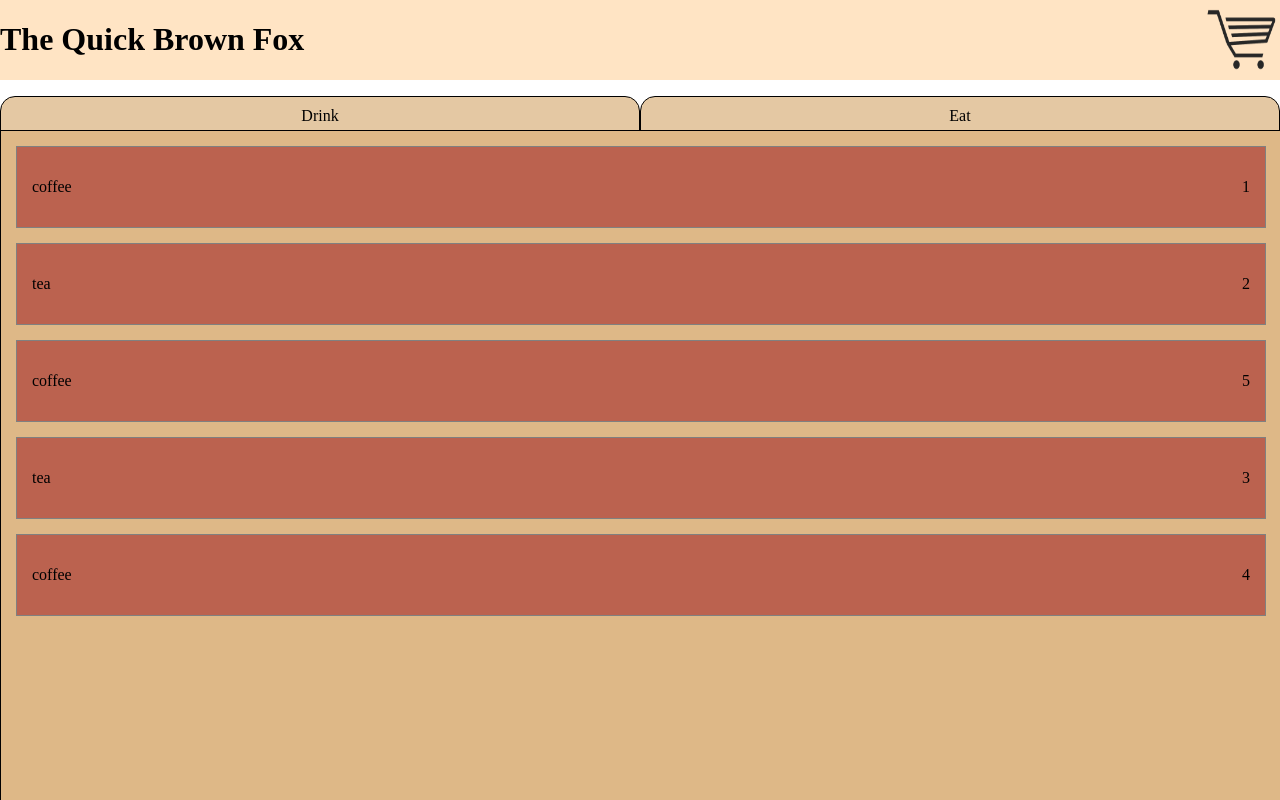
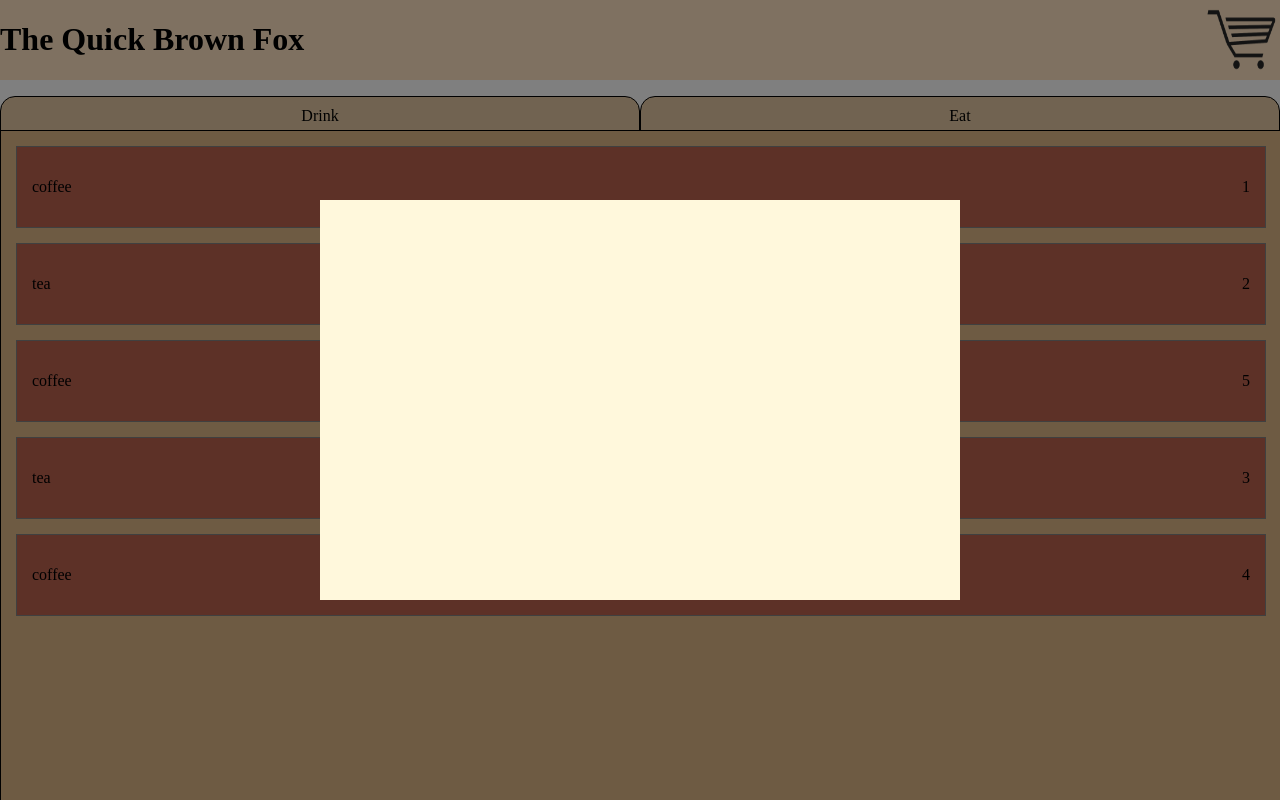
Before and after one commit to RotFarmer/Quick-Brown-Fox, a plain HTML site: page index.html in a window 1280 px wide. Both pictures are taken after a click on the picture 1242 px from the left and 37 px from the top of the page. Shown: the top 800 px of the page. Drawn offline with Linux system fonts and the light colour scheme.

Commit message:
adding pop up

```diff
--- a/index.html
+++ b/index.html
@@ -7,6 +7,7 @@
     <link href="style.css" rel="stylesheet" />
   </head>
   <body>
+    <div class="whole-page">
       <header class="nav-bits">
         <h1>The Quick Brown Fox</h1>
         <img src="/assets/cart.png" alt="cart" class="cart" />
@@ -19,6 +20,7 @@
         <div class="eat-menu"></div>
         <div class="drink-menu"></div>
       </div>
+    </div>
     <script src="script.js"></script>
   </body>
 </html>
--- a/script.js
+++ b/script.js
@@ -39,7 +39,7 @@ let cart = document.querySelector(".cart");
 let drinkMenu = document.querySelector(".drink-menu");
 let eatMenu = document.querySelector(".eat-menu");
 let menu = document.querySelector(".menu");
-let body = document.body
+let wholePage = document.querySelector(".whole-page")
 
 const drinkMenuOnLoad = () => {
   drinkMenu.classList.add("top");
@@ -106,14 +106,11 @@ menu.addEventListener("click", (e) => {
   }
 });
 
-const showCart = () => {
   cart.addEventListener("click", () =>{
     let billContainer = document.createElement("div");
     billContainer.classList.add("bill-container");
-    body.append(billContainer);
+    wholePage.append(billContainer);
     let bill = document.createElement("div");
     bill.classList.add("bill");
-    body.append(bill)
+    wholePage.append(bill)
   });
-};
-showCart();
--- a/style.css
+++ b/style.css
@@ -66,13 +66,22 @@ body {
   }
 
 .bill-container{
-    background-color: (0, 0, 0, 0.5);
+    background-color: rgba(0, 0, 0, 0.5);
     position: absolute;
-    height: 100%;
+    height: 100vh;
     width: 100%;
-
+    z-index: 2;
+    top:0;
 }
 
 .bill{
-
+    position: absolute;
+height: 50%;
+width: 50%;
+background-color: cornsilk;
+z-index: 3;
+left:25%;
+top: 50%;
+transform:translateX(-50%);
+transform:translateY(-50%);
 }
```
Lines whose indentation alone changed are shown as unchanged.
